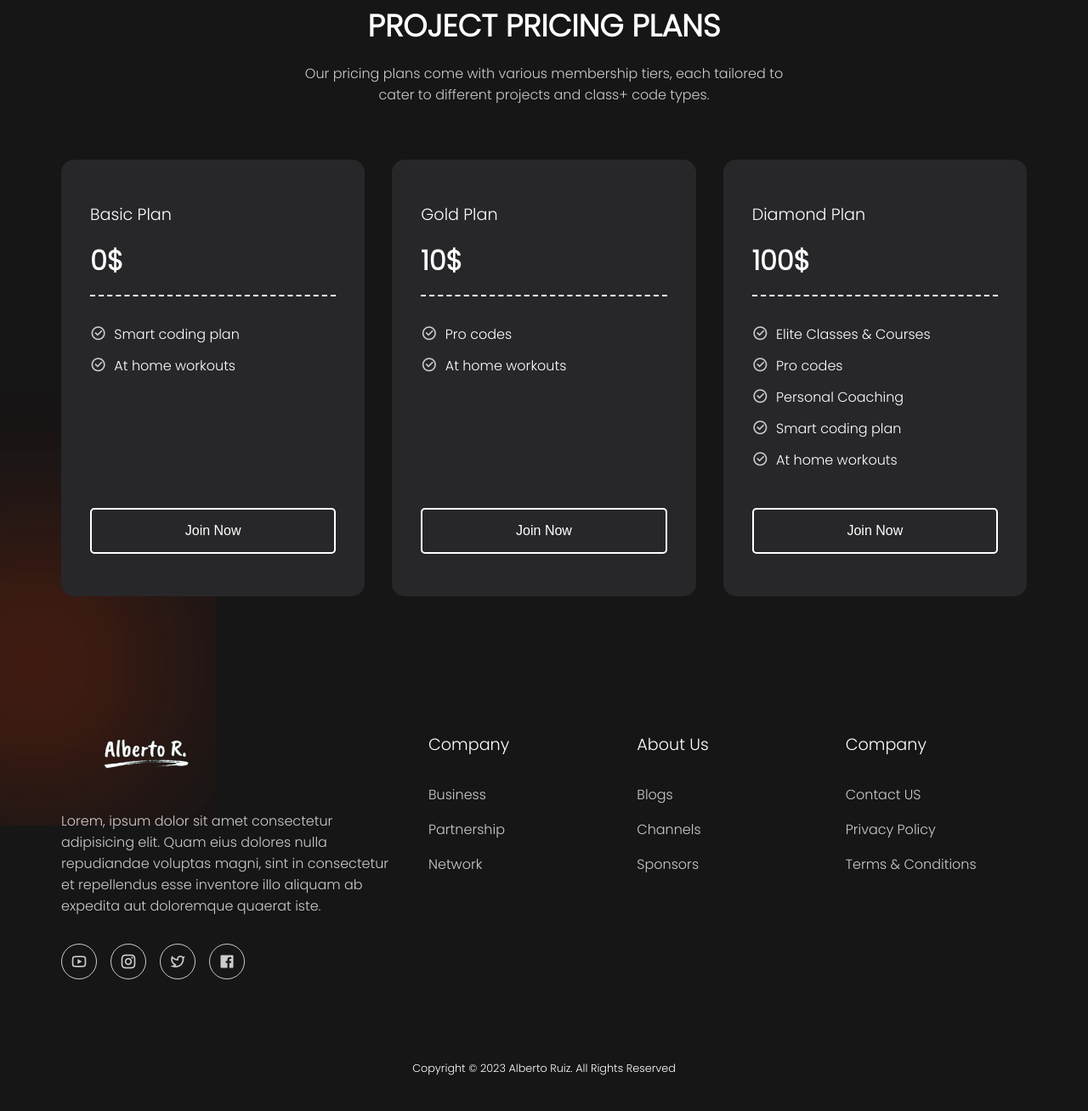
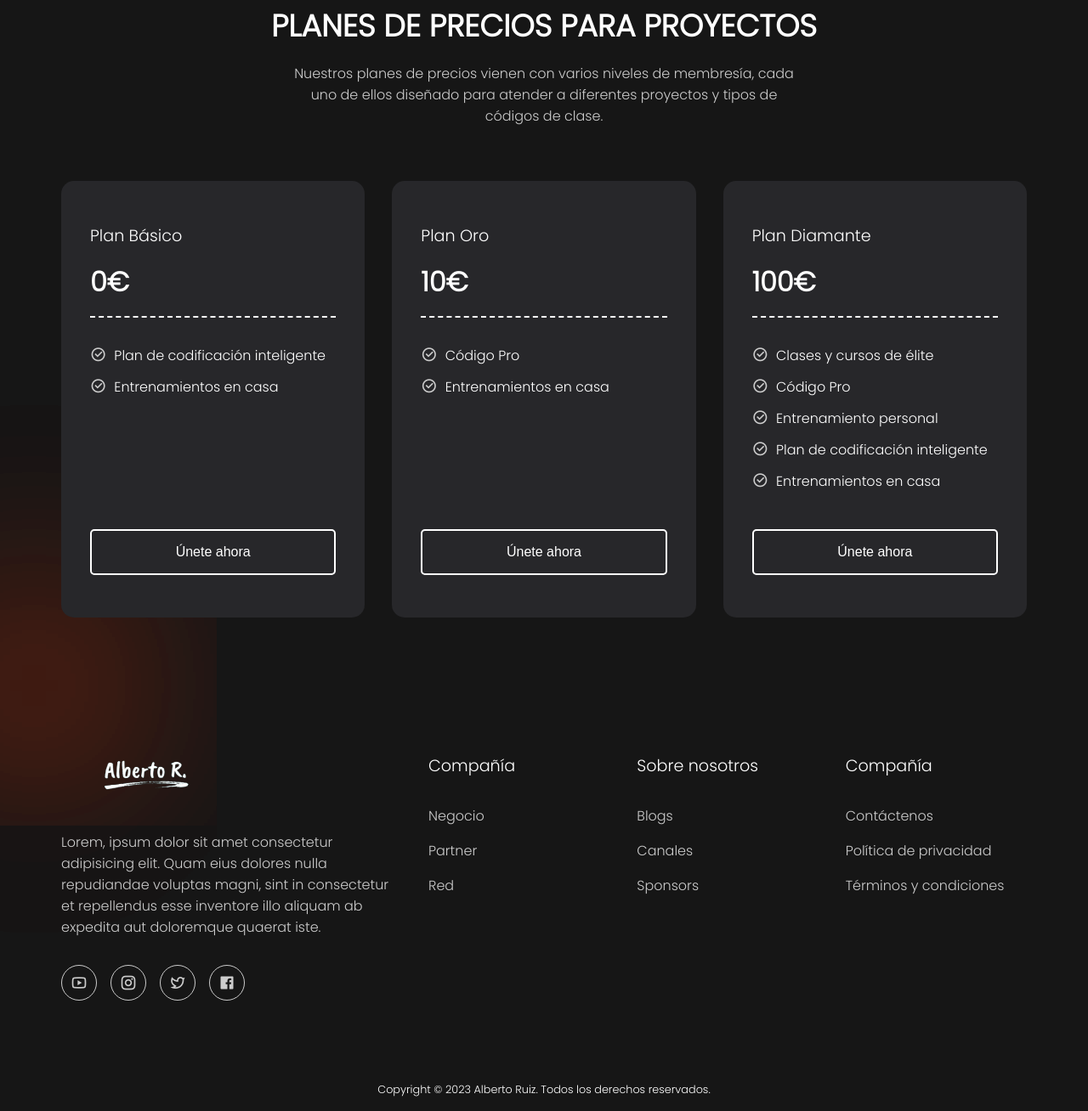
Before and after one commit to Albert0nk/portfolio, a plain HTML site: page index.html in a window 1280 px wide. Shown: the part 1315-2623 px from the top of the page at 85% size. Before the commit the page ends 2598 px from the top, so only its background shows below. Drawn offline with nearby package versions, Linux system fonts and the light colour scheme.

Commit message:
Update index.html

```diff
--- a/index.html
+++ b/index.html
@@ -22,14 +22,14 @@
             <li id="link2" class="link"><a href="#">Precios</li>
             <li id="link3" class="link"><a href="#">Acerca de</li>
         </ul>
-        <button class="btn">Login</button>
+        <button class="btn">Iniciar sesión</button>
     </nav>
 
     <header class="container">
         <div class="content">
             <span class="blur"></span>
             <span class="blur"></span>
-            <h4>CREATE YOUR SITE LIKE A PRO</h4>
+            <h4>CREA TU SITIO COMO UN PRO</h4>
             <h1>Hola, soy <span>Alberto</span>, desarrollador web.
             </h1>
             <p>
@@ -55,7 +55,7 @@
                 <span><i class="ri-money-euro-box-line"></i></span>
                 <h4>Tutoriales gratuitos</h4>
                 <p>
-                My tutorials in my channel "Alberto Ruiz", learn to write code in HTML, CSS, JS
+                Mis tutoriales en mi canal "Alberto Ruiz", aprende a escribri código en HTML, CSS, JS
                 </p>
                 <a href="#">Únete ahora <i class="ri-arrow-right-line"></i></a>
             </div>
@@ -64,7 +64,7 @@
                 <span><i class="ri-bug-line"></i></i></span>
                 <h4>Corrige tus errores</h4>
                 <p>
-                You have any problem in your codes? Tell me if you need resolve a problem.
+                    ¿Tienes algún problema con tus códigos? Dime si necesitas resolver un problema.
                 </p>
                 <a href="#">Únete ahora <i class="ri-arrow-right-line"></i></a>
             </div>
@@ -92,67 +92,67 @@
 
 
         <section class="container">
-            <h2 class="header"> PROJECT PRICING PLANS</h2>
+            <h2 class="header"> PLANES DE PRECIOS PARA PROYECTOS</h2>
             <p class="sub-header">
-                Our pricing plans come with various membership tiers, each tailored to cater to different projects and class+ code types.
+                Nuestros planes de precios vienen con varios niveles de membresía, cada uno de ellos diseñado para atender a diferentes proyectos y tipos de códigos de clase.
             </p>
             <div class="pricing">
                 <div class="card">
                     <div class="content">
-                        <h4>Basic Plan</h4>
-                        <h3>0$</h3>
+                        <h4>Plan Básico</h4>
+                        <h3>0€</h3>
                         <p>
                             <i class="ri-checkbox-circle-line"></i>
-                            Smart coding plan
+                            Plan de codificación inteligente
                         </p>
                         <p>
                             <i class="ri-checkbox-circle-line"></i>
-                            At home workouts
+                            Entrenamientos en casa
                         </p>
                     </div>
-                    <button class="btn">Join Now</button>
+                    <button class="btn">Únete ahora</button>
                 </div>
                 <div class="card">
                     <div class="content">
-                        <h4>Gold Plan</h4>
-                        <h3>10$</h3>
+                        <h4>Plan Oro</h4>
+                        <h3>10€</h3>
                         <p>
                             <i class="ri-checkbox-circle-line"></i>
-                            Pro codes
+                            Código Pro
                         </p>
                         <p>
                             <i class="ri-checkbox-circle-line"></i>
-                            At home workouts
+                            Entrenamientos en casa
                         </p>
                     </div>
-                    <button class="btn">Join Now</button>
+                    <button class="btn">Únete ahora</button>
                 </div>
                 <div class="card">
                     <div class="content">
-                        <h4>Diamond Plan</h4>
-                        <h3>100$</h3>
+                        <h4>Plan Diamante</h4>
+                        <h3>100€</h3>
                         <p>
                             <i class="ri-checkbox-circle-line"></i>
-                            Elite Classes & Courses
+                            Clases y cursos de élite
                         </p>
                         <p>
                             <i class="ri-checkbox-circle-line"></i>
-                            Pro codes
+                            Código Pro
                         </p>
                         <p>
                             <i class="ri-checkbox-circle-line"></i>
-                            Personal Coaching
+                            Entrenamiento personal
                         </p>
                         <p>
                             <i class="ri-checkbox-circle-line"></i>
-                            Smart coding plan
+                            Plan de codificación inteligente
                         </p>
                         <p>
                             <i class="ri-checkbox-circle-line"></i>
-                            At home workouts
+                            Entrenamientos en casa
                         </p>
                     </div>
-                    <button class="btn">Join Now</button>
+                    <button class="btn">Únete ahora</button>
                 </div>
             </div>
 
@@ -176,27 +176,27 @@
                     </div>
                 </div>
                 <div class="column">
-                    <h4>Company</h4>
-                    <a href="#">Business</a>
-                    <a href="#">Partnership</a>
-                    <a href="#">Network</a>
+                    <h4>Compañía</h4>
+                    <a href="#">Negocio</a>
+                    <a href="#">Partner</a>
+                    <a href="#">Red</a>
                 </div>
                 <div class="column">
-                    <h4>About Us</h4>
+                    <h4>Sobre nosotros</h4>
                     <a href="#">Blogs</a>
-                    <a href="#">Channels</a>
+                    <a href="#">Canales</a>
                     <a href="#">Sponsors</a>
                 </div>
                 <div class="column">
-                    <h4>Company</h4>
-                    <a href="#">Contact US</a>
-                    <a href="#">Privacy Policy</a>
-                    <a href="#">Terms & Conditions</a>
+                    <h4>Compañía</h4>
+                    <a href="#">Contáctenos</a>
+                    <a href="#">Política de privacidad</a>
+                    <a href="#">Términos y condiciones</a>
                 </div>
         </footer>
 
         <div class="copyright">
-            Copyright © 2023 Alberto Ruiz. All Rights Reserved
+            Copyright © 2023 Alberto Ruiz. Todos los derechos reservados.
         </div>
 
 
```
